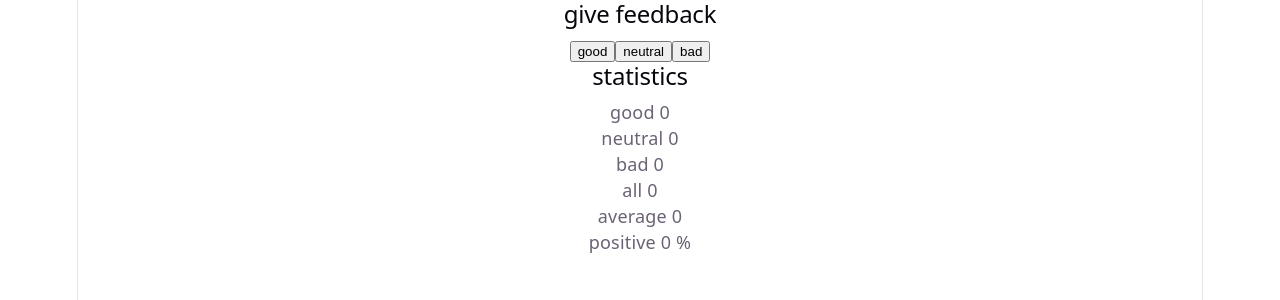
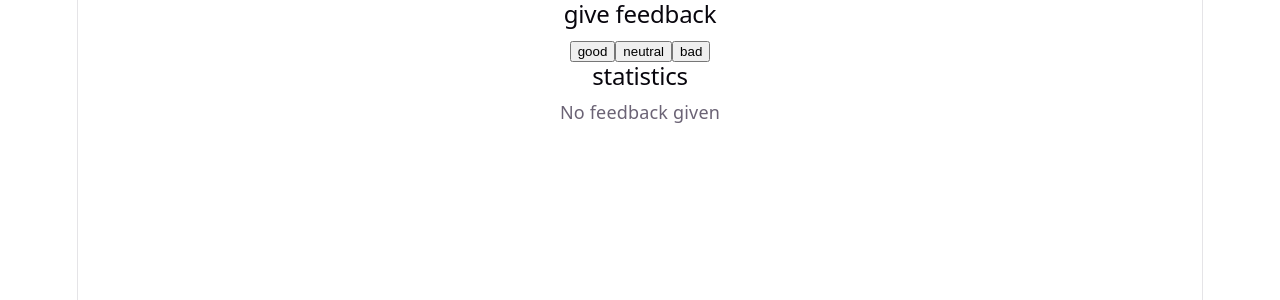
Before and after one commit to x-ray-reggie/fullstackopen-part0, a React (Vite) app in the folder part1/: page / in a window 1280 px wide. Shown: the top 300 px of the page. Built offline with nearby package versions, Linux system fonts and the light colour scheme.

Commit message:
feat: complete exercise 1.9 unicafe step 4

```diff
--- a/part1/src/App.jsx
+++ b/part1/src/App.jsx
@@ -1,10 +1,20 @@
 import { useState } from 'react'
 
-// New dedicated Statistics component
 const Statistics = (props) => {
   const all = props.good + props.neutral + props.bad
-  const average = all === 0 ? 0 : (props.good * 1 + props.neutral * 0 + props.bad * -1) / all
-  const positive = all === 0 ? 0 : (props.good / all) * 100
+
+  // Conditional Rendering: check if any feedback has been given yet
+  if (all === 0) {
+    return (
+      <div>
+        <h2>statistics</h2>
+        <p>No feedback given</p>
+      </div>
+    )
+  }
+
+  const average = (props.good * 1 + props.neutral * 0 + props.bad * -1) / all
+  const positive = (props.good / all) * 100
 
   return (
     <div>
@@ -20,7 +30,6 @@ const Statistics = (props) => {
 }
 
 const App = () => {
-  // Save clicks of each button to its own state
   const [good, setGood] = useState(0)
   const [neutral, setNeutral] = useState(0)
   const [bad, setBad] = useState(0)
```
